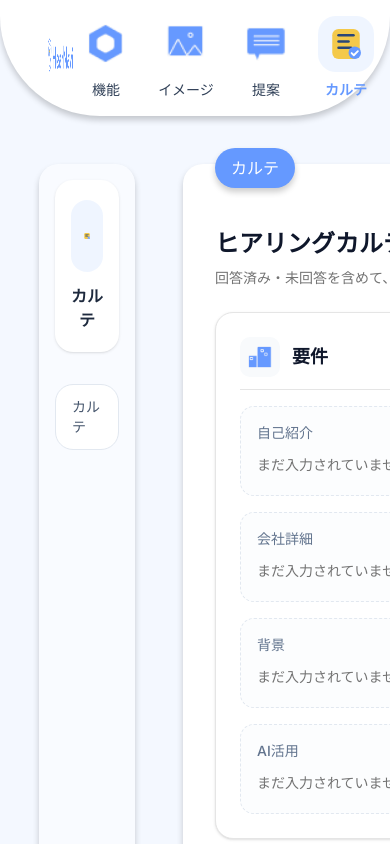
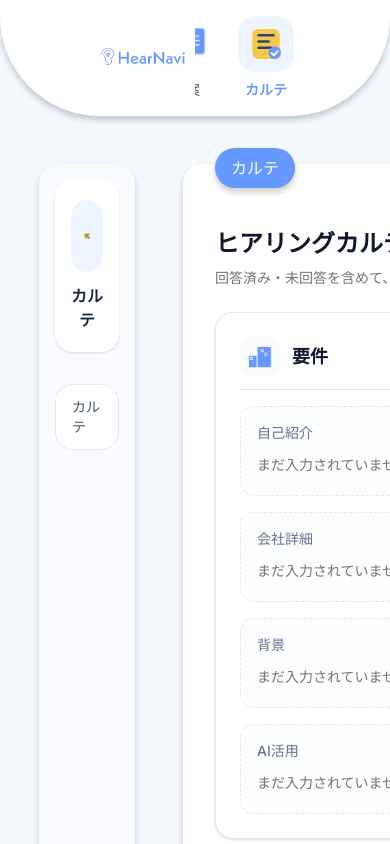
Before and after one commit to aobalab/hear-navi, a Next.js app: page /hearing/record in a window 390 px wide. Shown: the top 844 px of the page. Built offline with nearby package versions, Linux system fonts and the light colour scheme.

Commit message:
feat: refactor Header component layout for improved styling and responsiveness

```diff
--- a/components/header.tsx
+++ b/components/header.tsx
@@ -4,17 +4,15 @@ import Link from "next/link";
 
 function Header({ category, section }: { category: string; section: string }) {
     return (
-        <header className="grid grid-cols-12 bg-white p-4">
-            <div className="col-span-1"></div>
-            <div className="col-span-1 flex items-center">
+        <header className="flex bg-white pt-4 pb-4 px-24">
+            <div className="flex-1 flex items-center">
                 <figure>
-                    <img src={nextConfig.basePath + "/img/logo.png"} alt="Logo" className="w-16 h-16 rounded-lg" />
+                    <img src={nextConfig.basePath + "/img/logo.png"} alt="Logo" className="w-64 rounded-lg" />
                 </figure>
             </div>
-            <div className="col-span-10 flex items-start justify-end gap-6 overflow-x-auto text-slate-700">
+            <div className="flex-1 flex items-start justify-end gap-6 overflow-x-auto text-slate-700">
                 {Object.entries(Categories).map(([key, item]) => {
                     const isActive = key === category;
-
                     return (
                         <Link
                             key={key}
@@ -53,7 +51,6 @@ function Header({ category, section }: { category: string; section: string }) {
                     </div>
                 </Link>
             </div>
-            {/* <div className="col-span-4"></div> */}
         </header>
     );
 }
```
